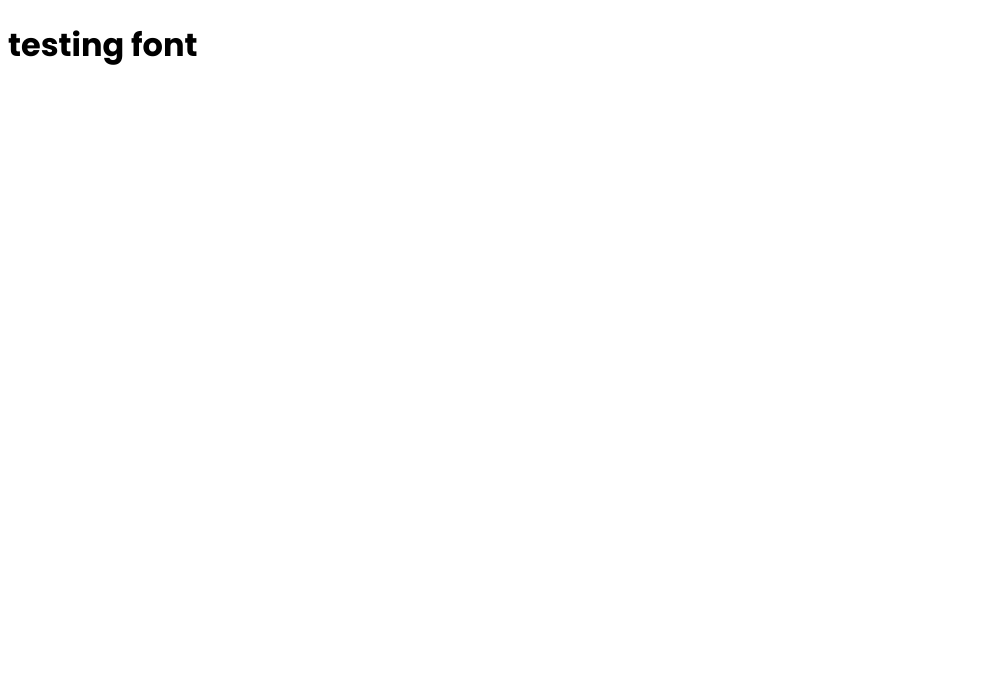
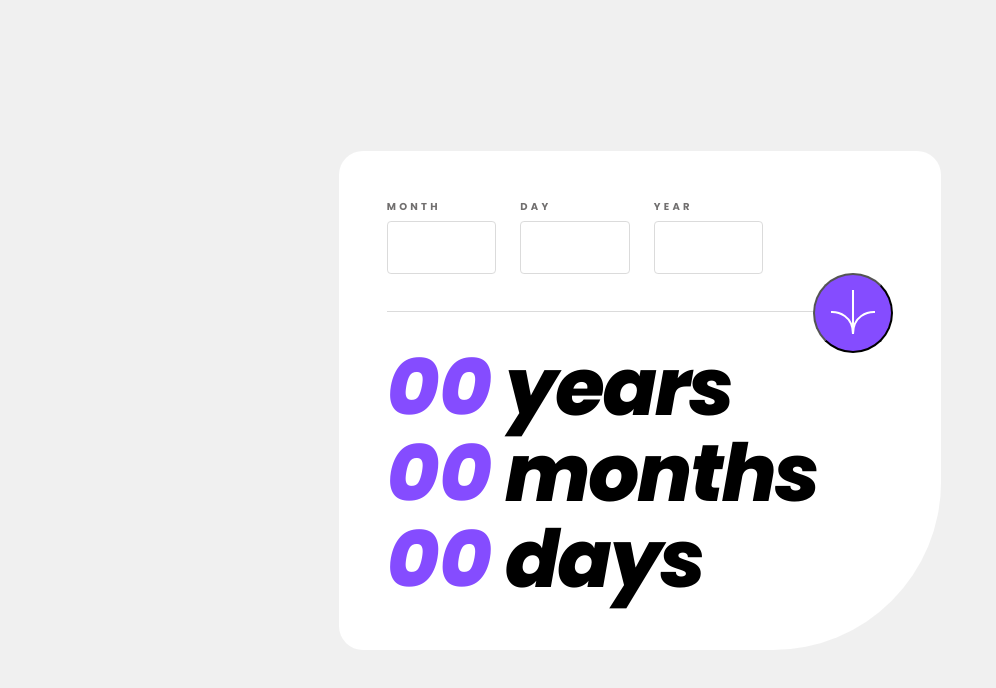
Before and after one commit to roshmadosh/age-calculator, a website: page public/index.html in a window 1280 px wide. Shown: the whole page, without its empty margins (0-996 px from the left). Drawn offline with Linux system fonts and the light colour scheme.

Commit message:
working on animation

```diff
--- a/public/index.html
+++ b/public/index.html
@@ -13,6 +13,51 @@
   <link rel="stylesheet" href="style.css">
 </head>
 <body>
-  <h1>testing font</h1>
+  <main>
+    <form action="" onsubmit="onSubmit(event)">
+      <div class="input">
+        <label for="month">MONTH</label>
+        <input autocomplete="off" required type="text" name="month" id="month-input">
+      </div>
+      <div class="input">
+        <label for="day">DAY</label>
+        <input autocomplete="off" required type="text" name="day" id="day-input">
+      </div>
+      <div class="input">
+        <label for="year">YEAR</label>
+        <input autocomplete="off" required type="text" name="year" id="year-input">
+      </div>
+      <button type="submit">
+        <svg xmlns="http://www.w3.org/2000/svg" width="46" height="44" viewBox="0 0 46 44"><g fill="none" stroke="#FFF" stroke-width="2"><path d="M1 22.019C8.333 21.686 23 25.616 23 44M23 44V0M45 22.019C37.667 21.686 23 25.616 23 44"/></g></svg>
+      </button>
+    </form>
+    <div class="display">
+      <div class="digits">
+        <div class="digit-container">
+          <span id="years-display-tens" class="digit"></span>
+        </div>
+        <div class="digit-container">
+          <span id="years-display-ones" class="digit"></span>
+        </div>years
+      </div>
+      <div class="digits">
+        <div class="digit-container">
+          <span id="months-display-tens" class="digit"></span>
+        </div>
+        <div class="digit-container">
+          <span id="months-display-ones" class="digit"></span>
+        </div>months
+      </div>
+      <div class="digits">
+        <div class="digit-container">
+          <span id="days-display-tens" class="digit"></span>
+        </div>
+        <div class="digit-container">
+          <span id="days-display-ones" class="digit"></span>
+        </div>days
+      </div>
+    </div>
+  </main>
+  <script src="index.js"></script>
 </body>
 </html>
--- a/public/index.js
+++ b/public/index.js
@@ -0,0 +1,53 @@
+const yearsTens = document.getElementById('years-display-tens');
+const yearsOnes = document.getElementById('years-display-ones');
+const monthsTens = document.getElementById('months-display-tens');
+const monthsOnes = document.getElementById('months-display-ones');
+const daysTens = document.getElementById('days-display-tens');
+const daysOnes = document.getElementById('days-display-ones');
+
+const displayValues = [yearsTens, yearsOnes, monthsTens, monthsOnes, daysTens, daysOnes];
+
+for (let val of displayValues) {
+    for (i = 0; i < 10; i++) {
+        val.innerHTML += ` ${i} `;
+    }
+}
+
+
+function onSubmit(e) {
+    e.preventDefault();
+    const monthInput = document.getElementById('month-input').value;
+    const dayInput = document.getElementById('day-input').value;
+    const yearInput = document.getElementById('year-input').value;
+
+    const today = new Date();
+    let diff = today - new Date(yearInput, monthInput, dayInput);
+
+    if (diff < 0) {
+        alert('Birthday cannot be in the future');
+        return;
+    }
+
+    if (monthInput < 1 || monthInput > 12) {
+        alert('Month invalid');
+        return;
+    }
+    if (dayInput < 1 || monthInput > 31) {
+        alert('Day invalid');
+        return;
+    }
+    if (yearInput < 1910 || yearInput > 2023) {
+        alert('Year invalid');
+        return;
+    }
+
+    const ageYears = Math.floor(diff / (1000 * 60 * 60 * 24 * 365));
+    diff -= ageYears * (1000 * 60 * 60 * 24 * 365);
+    const ageMonths = Math.floor(diff / (1000 * 60 * 60 * 24 * 30));
+    diff -= ageMonths * (1000 * 60 * 60 * 24 * 30);
+    const ageDays = Math.floor(diff / (1000 * 60 * 60 * 24));
+    diff -= ageDays * (1000 * 60 * 60 * 24);
+
+    yearsTens.classList.add(`move-${ageYears.toString().charAt(0)}`);
+
+}
--- a/src/stylesheets/style.scss
+++ b/src/stylesheets/style.scss
@@ -1,3 +1,5 @@
+@use "sass:math";
+
 $color-purple: hsl(259, 100%, 65%);
 $color-red: hsl(0, 100%, 67%);
 $color-white: hsl(0 , 0%, 100%);
@@ -6,9 +8,108 @@ $color-lightgrey: hsl(0, 0%, 86%);
 $color-smokey: hsl(0, 1%, 44%);
 $color-offblack: hsl(0, 0%, 8%);
 
+$fs-input: 2.4rem;
+
 $ff-main: 'Poppins', sans-serif;
 
+* {
+    margin: 0;
+    padding: 0;
+    box-sizing: border-box;
+}
+
+html {
+    font-size: 62.5%;
+}
 
 body {
+    background-color: $color-offwhite;
+    min-height: 100vh;
+    display: flex;
+    justify-content: center;
+    align-items: center;
+}
+
+main {
+    display: inline-block;
+    background-color: $color-white;
+    border-radius: 2.4rem;
+    border-bottom-right-radius: 16.8rem !important;
+    padding: 1.6rem 4.8rem;
+    > * {
+        padding: 3.2rem 0;
+    }
+}
+
+form {
+    display: flex;
+    border-bottom: 1px solid $color-lightgrey;
+    button {
+        border-radius: 50%;
+        width: 80px;
+        height: 80px;
+        position: relative;
+        top: 5.6em;
+        background-color: $color-purple;
+        cursor: pointer;
+    }
+}
+
+.input {
+    display: flex;
+    flex-direction: column;
+    margin-right: $fs-input;
+    label {
+        letter-spacing: 0.5ch;
+        font-family: $ff-main;
+        font-weight: bold;
+        color: $color-smokey;
+        margin-bottom: 1ch;
+    }
+    input {
+        border: 1px solid $color-lightgrey;
+        border-radius: .25ch;
+        font-size: $fs-input;
+        font-family: $ff-main;
+        font-weight: bold;
+        width: 7ch;
+        padding: 0.5ch;
+    }
+}
+
+.input:last-of-type {
+    margin-right: 10ch;
+}
+
+.display {
     font-family: $ff-main;
+    font-size: 8.0rem;
+    font-weight: bold;
+    font-style: italic;
+    letter-spacing: -2px;
+    line-height: 8.6rem;
+    span {
+        color: $color-purple;
+    }
 }
+
+.digits {
+    display: flex;
+    :nth-child(2) {
+        margin-right: .25ch;
+    }
+
+}
+.digit {
+    transition: all 2s ease-out;
+}
+
+.move-3 {
+    transform: translateY(calc(-8.6rem * 3));
+}
+.digit-container {
+    display: flex;
+    width: 1ch;
+    height: 8.6rem;
+    overflow: hidden;
+}
```
Also changed, not shown: public/style.css.
